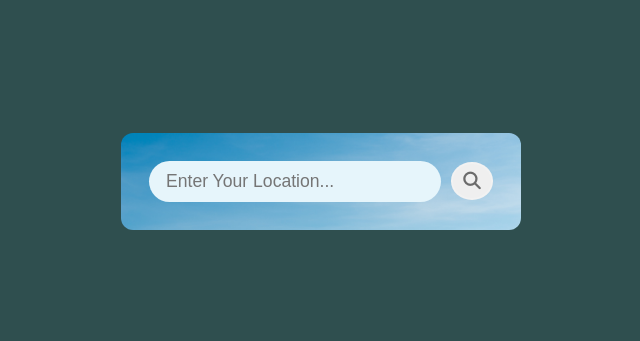
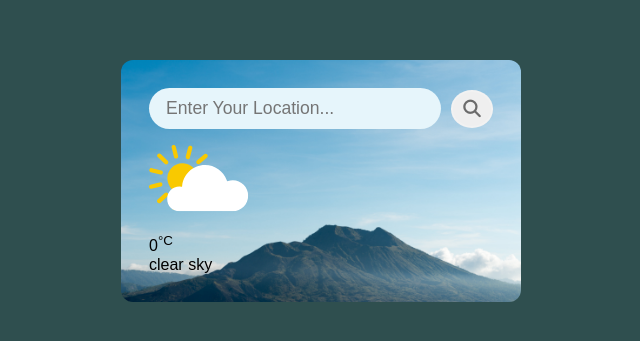
Before and after one commit to kaushaljangir/Weather-App, a plain HTML site: page index.html in a window 1280 px wide. Shown: the part 219-560 px from the top of the page, without its empty margins (319-959 px from the left). Drawn offline with Linux system fonts and the light colour scheme.

Commit message:
feat: add weather image and temprature

```diff
--- a/index.html
+++ b/index.html
@@ -17,6 +17,15 @@
                 <button type="submit" id="search-btn"><i class="fa-solid fa-magnifying-glass"></i></button>
             </form>
         </div>
+
+        <div class="weather-body">
+            <img src="/assets/weather/clouds.svg">
+
+            <div class="weather-box">
+                <p class="temperature">0<sup>°C</sup></p>
+                <p class="description">clear sky</p>
+            </div>
+        </div>
     <div>
     <script src="script.js"></script>
 </body>
```
